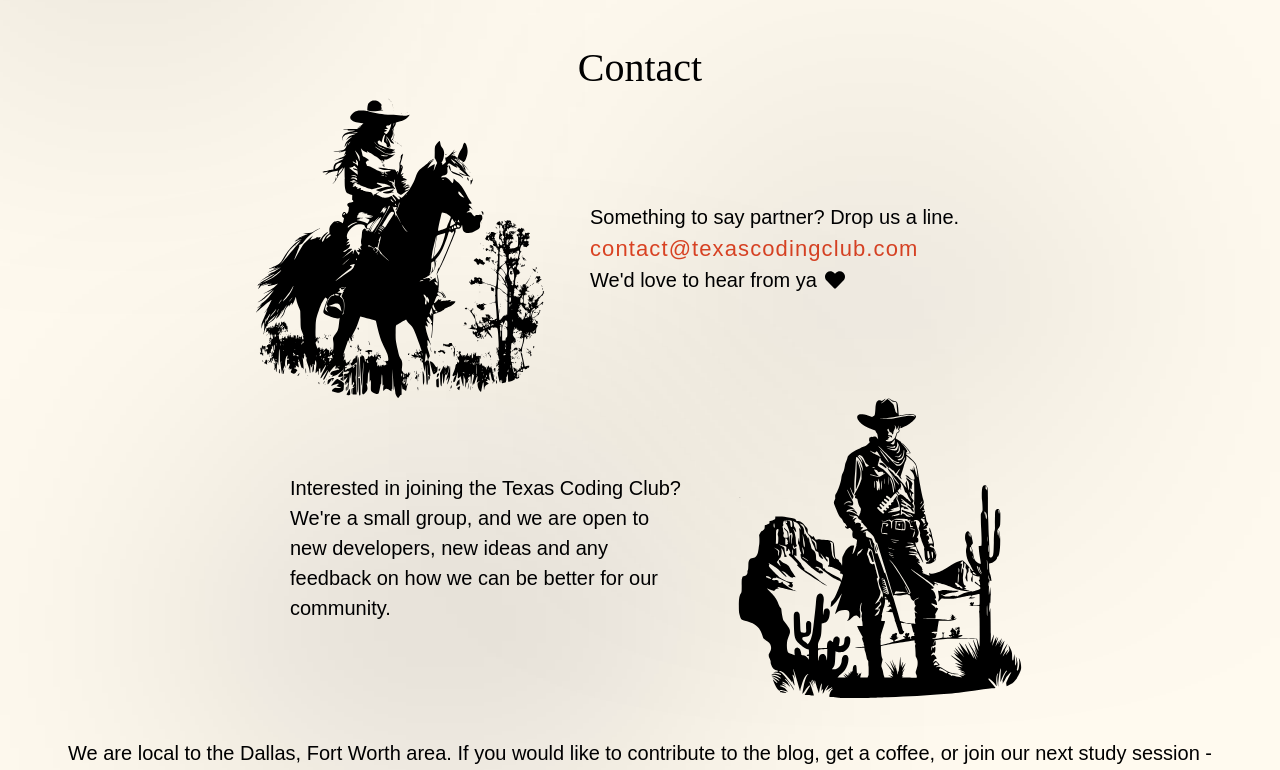
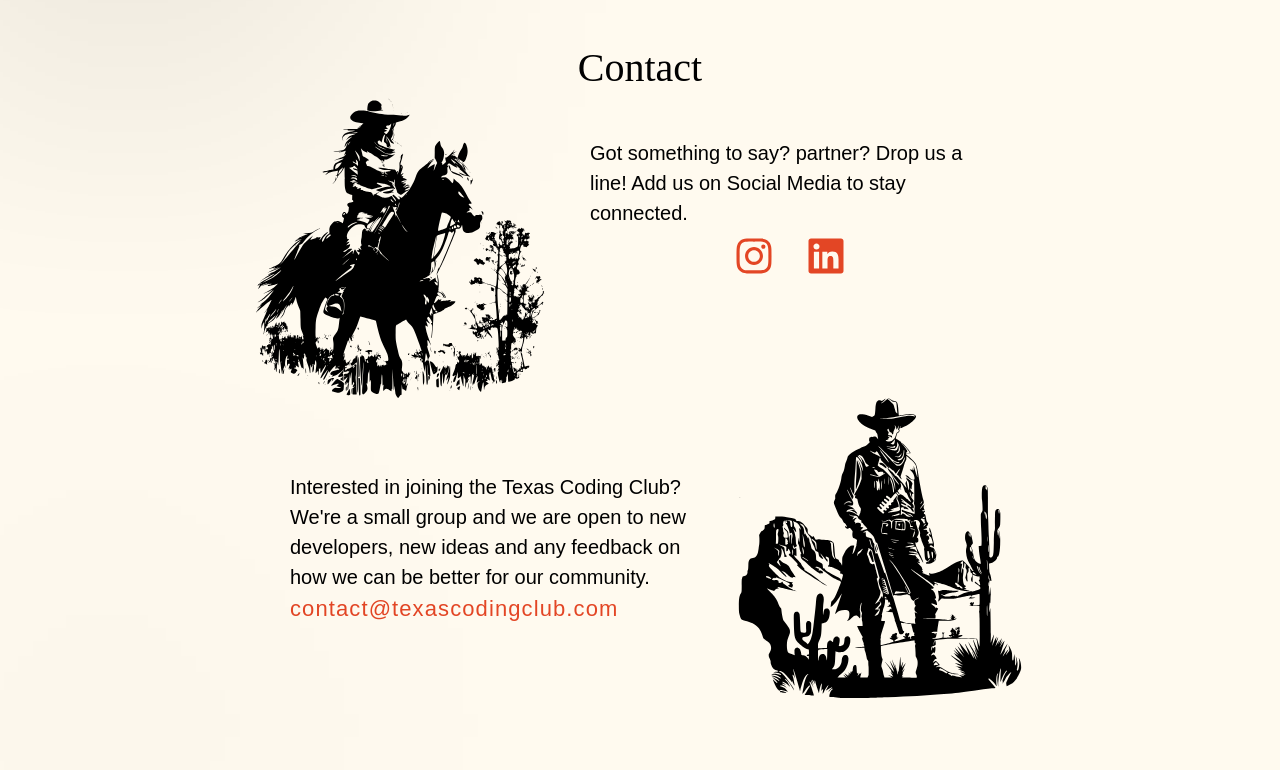
Before and after one commit to XINEXPORT/vite-ghpages, a React (Vite) app: page /vite-ghpages/in/contact in a window 1280 px wide. Shown: the part 210-980 px from the top of the page. Built offline with nearby package versions, Linux system fonts and the light colour scheme; a web font is replaced by a local one.

Commit message:
added: contact social links added -J

```diff
--- a/src/Components/About.jsx
+++ b/src/Components/About.jsx
@@ -47,20 +47,30 @@
 
                 <img src={person.img} alt={person.name} className='w-[180px] rounded-full ring-2 p-1 border-black border-2 ring-tccred' />
 
-
+                <div>
                 <h1 className='font-semibold ss:text-[30px] text-[30px] font-wellfleet pt-4'>{person.name}</h1>
-
+                <div className='flex p-4 items-center justify-center md:hidden'>
+            {person.links.map((link, index) => (
+              <a key={index} href={link.url} target='_blank' rel='noopener noreferrer'>
+                {link.icon && <link.icon
+                size={40}
+                className='mx-4 text-tccred'
+                />}
+              </a>
+            ))}
+          </div>
+                </div>
 
 
 
                 <p className={`${styles.paragraph} text-[21px] font-stint`}>{person.bio}</p>
 
-                <div className='flex p-4'>
+                <div className='flex p-4 hidden md:flex'>
             {person.links.map((link, index) => (
               <a key={index} href={link.url} target='_blank' rel='noopener noreferrer'>
                 {link.icon && <link.icon
                 size={40}
-                className='mx-4'
+                className='mx-4 text-tccred'
                 />}
               </a>
             ))}
--- a/src/Components/Contact.jsx
+++ b/src/Components/Contact.jsx
@@ -5,6 +5,10 @@
 import contact from '../images/contact.svg'
 import { FaHeart } from "react-icons/fa";
 import { GiTexas } from "react-icons/gi";
+
+import { FaLinkedin } from "react-icons/fa"
+import { FaInstagram } from "react-icons/fa"
+import { FaGithub } from "react-icons/fa"
 
 // import emailjs from '@emailjs/browser';
 
@@ -46,30 +50,32 @@
     <div className={`flex flex-col ${styles.flexCenter} ${styles.paddingX} `}>
 
 
-        <div className={`flex items-center relative`}>
+        <div className={`flex justify-start relative`}>
           <img src={cowgirl} alt='' className='max-w-[300px]'/>
 
-          <p className ='max-w-[480px] font-stint text-[20px] p-10' >Something to say partner? Drop us a line. <span><a className ='hover:underline text-[22px] tracking-wider text-tccred' href = "mailto:contact@texascodingclub.com">contact@texascodingclub.com</a> </span>
+          <p className ='max-w-[480px] font-stint text-[20px] p-10' > Got something to say? partner? Drop us a line! Add us on Social Media to stay connected.
 
-          <div className='flex items-center'>
-            <p>We'd love to hear from ya </p>
-           <span> <FaHeart className='ml-2 text-[20px]'/>
-           <div className = "absolute z-[0] w-[40%] h-[40%] right-0 bottom-10 black__gradient" />
-</span> </div>
+          <div className='flex items-center justify-center p-2'>
+      <a href='https://www.instagram.com/texascodingclub/' className=''><FaInstagram size={40} className='text-tccred'/></a> <a href='https://www.linkedin.com/company/texas-coding-club/' className='ml-8'><FaLinkedin size={40} className='text-tccred'/></a>
+
+           {/* <div className = "absolute z-[0] w-[40%] h-[40%] right-0 bottom-10 black__gradient" />  */}
+</div>
  </p>
         </div>
 
           <div className={`flex justify-end items-center relative`}>
-          <p className='max-w-[480px] font-stint text-[20px] p-10'>Interested in joining the Texas Coding Club? We're a small group, and we are open to new developers, new ideas and any feedback on how we can be better for our community.<span></span> </p>
+          <p className='max-w-[480px] font-stint text-[20px] p-10'>Interested in joining the Texas Coding Club? We're a small group and we are open to new developers, new ideas and any feedback on how we can be better for our community. <a className ='hover:underline text-[22px] tracking-wider text-tccred' href = "mailto:contact@texascodingclub.com">contact@texascodingclub.com</a></p>
           <img src={cowboy} alt='' className='max-w-[300px]' />
-          <div className = "absolute z-[0] w-[50%] h-[50%] left-0 bottom-0 black__gradient" />
+          {/* <div className = "absolute z-[0] w-[50%] h-[50%] left-0 bottom-0 black__gradient" />  */}
           </div>
     </div>
 
-        <div className={`flex flex-col items-center py-10`}>
+        <div className={`flex flex-col items-center py-20 relative`}>
           <p className =  {` font-stint text-[20px] text-center`}>We are local to the Dallas, Fort Worth area. If you would like to contribute to the blog, get a coffee, or join our next study session - send a message, we'll be in touch! </p><GiTexas size={30}
           className='m-2' />
           <img src={contact} alt='' className='w-[400px] m-10' />
+                    <div className = "absolute z-[0] w-[20%] h-[20%] right-0 bottom-0 black__gradient" />
+                    <div className = "absolute z-[0] w-[10%] h-[10%] top-0 left-0 black__gradient" />
         </div>
 
 
```
